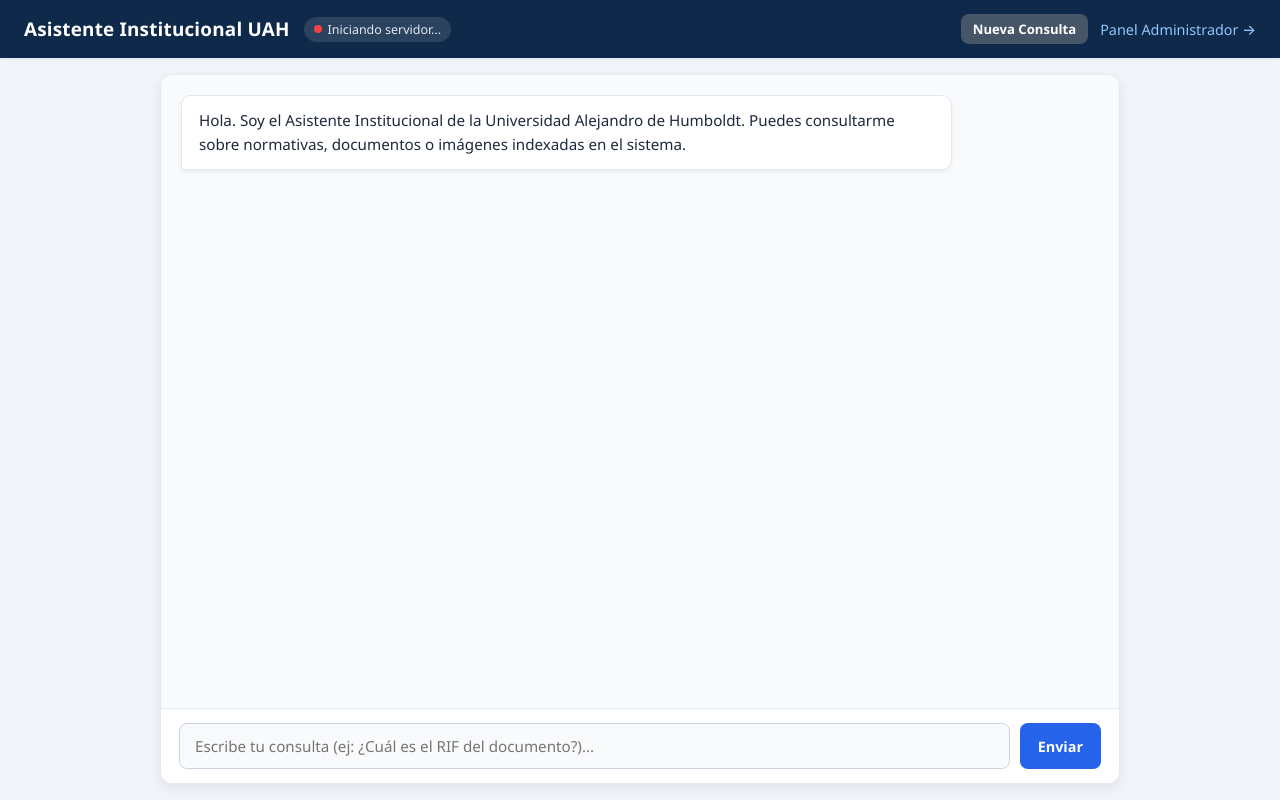
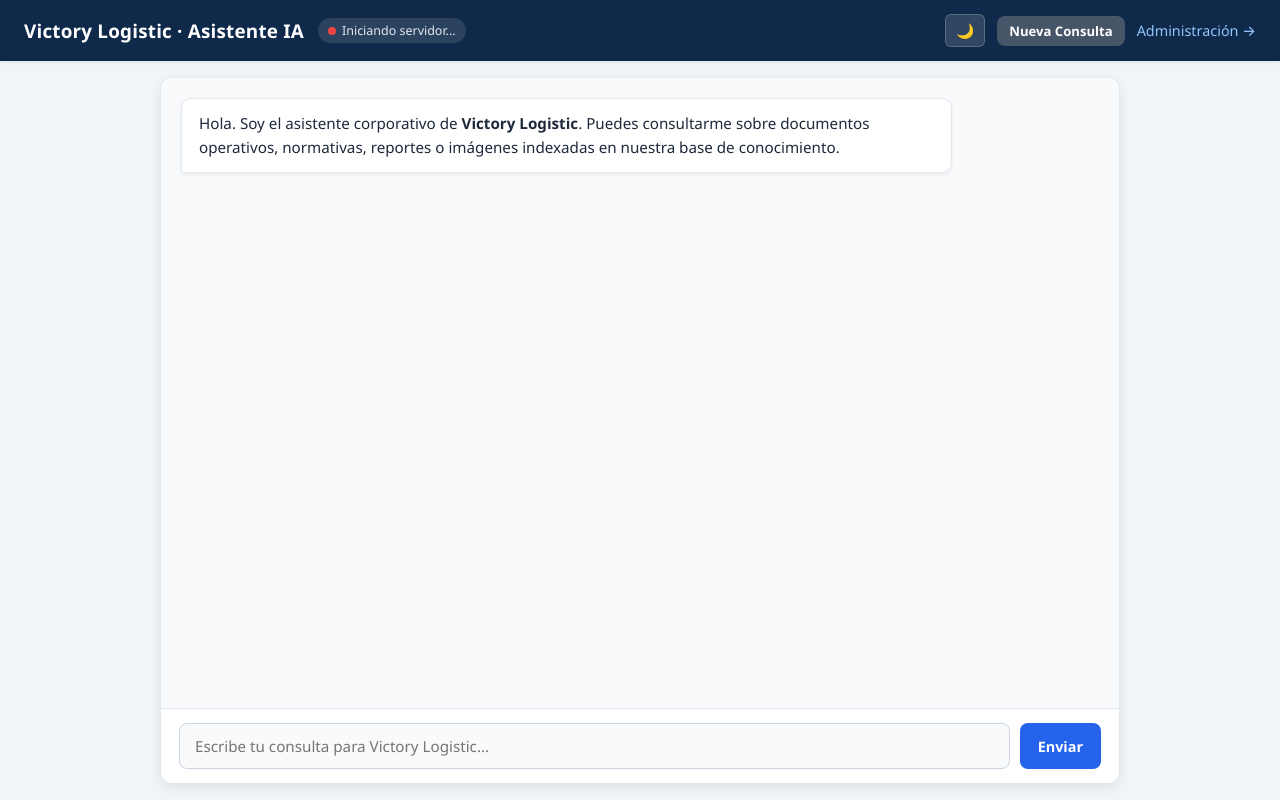
Before and after one commit to fireproyect/HumboldtRag, a plain HTML site: page frontend/index.html in a window 1280 px wide. Drawn offline with nearby package versions, Linux system fonts and the light colour scheme; no server answers.

Commit message:
Update index.html

```diff
--- a/frontend/index.html
+++ b/frontend/index.html
@@ -3,37 +3,40 @@
 <head>
     <meta charset="UTF-8">
     <meta name="viewport" content="width=device-width, initial-scale=1.0">
-    <title>Asistente Institucional UAH - Trabajo de Grado</title>
+    <title>Asistente Corporativo - Victory Logistic</title>
     <link rel="stylesheet" href="styles.css">
-    <!-- Librería marked.js y DOMPurify para renderizado seguro de Markdown y Tablas -->
+    <!-- Librerías de Markdown, Seguridad XSS, Gráficos y Diagramas -->
     <script src="https://cdn.jsdelivr.net/npm/marked/marked.min.js"></script>
     <script src="https://cdn.jsdelivr.net/npm/dompurify@3.1.6/dist/purify.min.js"></script>
+    <script src="https://cdn.jsdelivr.net/npm/chart.js@4.4.3/dist/chart.umd.min.js"></script>
+    <script src="https://cdn.jsdelivr.net/npm/mermaid@10.9.1/dist/mermaid.min.js"></script>
 </head>
 <body class="chat-page">
 
     <header>
         <div class="header-left">
-            <h1>Asistente Institucional UAH</h1>
+            <h1>Victory Logistic · Asistente IA</h1>
             <div class="status-badge" id="server-status">
                 <span class="status-dot" id="status-dot"></span>
                 <span id="status-text">Conectando motor IA...</span>
             </div>
         </div>
         <div class="header-actions">
+            <button class="theme-toggle" id="theme-btn" onclick="alternarTema()" title="Cambiar modo claro/oscuro">🌙</button>
             <button class="secondary" onclick="limpiarChat()" style="padding: 6px 12px; font-size: 0.82rem;">Nueva Consulta</button>
-            <a href="admin.html">Panel Administrador →</a>
+            <a href="admin.html">Administración →</a>
         </div>
     </header>
 
     <div id="chat-container">
         <div id="chat-messages">
             <div class="message bot">
-                <div class="msg-content">Hola. Soy el Asistente Institucional de la Universidad Alejandro de Humboldt. Puedes consultarme sobre normativas, documentos o imágenes indexadas en el sistema.</div>
+                <div class="msg-content">Hola. Soy el asistente corporativo de <strong>Victory Logistic</strong>. Puedes consultarme sobre documentos operativos, normativas, reportes o imágenes indexadas en nuestra base de conocimiento.</div>
             </div>
         </div>
 
         <div id="chat-input-area">
-            <input type="text" id="user-input" placeholder="Escribe tu consulta (ej: ¿Cuál es el RIF del documento?)..." autocomplete="off">
+            <input type="text" id="user-input" placeholder="Escribe tu consulta para Victory Logistic..." autocomplete="off">
             <button id="send-btn" onclick="enviarMensaje()">Enviar</button>
         </div>
     </div>
```
